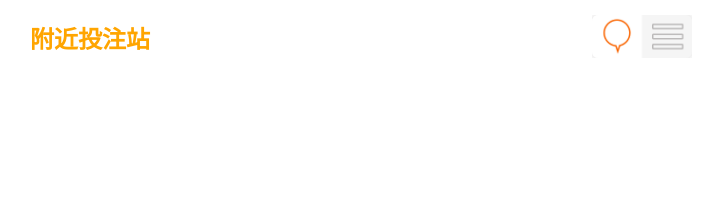
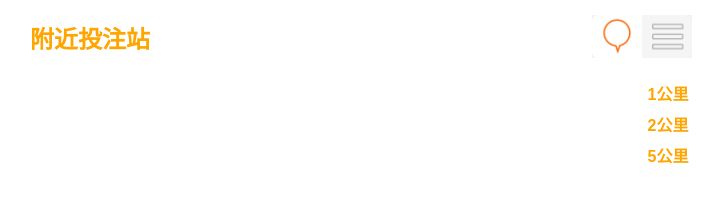
Before and after one commit to Ivan101887/My-map, a plain HTML site: page index.html in a window 1280 px wide. Shown: the whole page, without its empty margins (550-1273 px from the left). Drawn offline with nearby package versions, Linux system fonts and the light colour scheme; some packages are replaced by stand-ins of ours.

Commit message:
剩下distance選單的點擊事件

```diff
--- a/index.html
+++ b/index.html
@@ -30,15 +30,21 @@
 
         </div>
       </div>
+      <!-- here is option selection for distance -->
+      <ul class="dist_select">
+        <li class="dist_opt" id="1"><button class="option" value="1">1公里</button></li>
+        <li class="dist_opt" id="1"><button class="option" value="2">2公里</button></li>
+        <li class="dist_opt" id="1"><button class="option" value="5">5公里</button></li>
+      </ul>
     </div>
     <!-- here is list for station -->
     <ul>
       <li>
         <div class="l-container" style="display: none;">
-
         </div>
       </li>
     </ul>
+
 
     <script src="https://maps.googleapis.com/maps/api/js?key=AIzaSyAsLqHl6vxbCi8UQq6Z6VD9xZjWf1RRmHs&callback=initMap"
       async></script>
--- a/index.js
+++ b/index.js
@@ -2,20 +2,37 @@ let markerList = []
 let shopList = [];
 let myLat, myLng, map;
 let slicker;
+let chosen = 1;
+
 
 //onload function
 async function initMap() {
     await locateUsers().then();//根據裝置定位使用者位置
-    await postTarget(myLat, myLng, 1);//搜尋所在位置的台灣彩券行
+    await postTarget(myLat, myLng, chosen);//搜尋所在位置的台灣彩券行
     initialMyMap(myLat, myLng);//建立新地圖
     setMarkerOnMap();//標記站點位置
     newInfoCard();//動態產生站點列表
     newSlickCard();//生成輪播元件
     setCarousel();//實作輪播效果
     document.querySelector('.d-mode').onclick = () => { switchShow() }//切換顯示模式
-
+    // listenSelect();
 }
 
+
+async function listenSelect() {
+    document.querySelector('.dist_select').onclick = (e) => {
+        console.log("Success on listening")
+        chosen = e.target.value;
+        console.log(chosen)
+        initMap();
+        // postTarget(myLat, myLng, chosen);//搜尋所在位置的台灣彩券行
+        // setMarkerOnMap();//標記站點位置
+        // newInfoCard();//動態產生站點列表
+        // newSlickCard();//生成輪播元件
+        $('.slick').slick('unslick');
+        // setCarousel();//實作輪播效果
+    }
+}
 function locateUsers() {
     return new Promise((resolve, reject) => {
         navigator.geolocation.getCurrentPosition(
@@ -47,6 +64,7 @@ function initialMyMap(latitude, longitude) {
 }
 function setCarousel(params) {
     slicker = $('.slick').slick({
+        arrows: false,
         centerMode: true,
         slidesToShow: 3,
         draggable: true,
@@ -126,6 +144,7 @@ const switchShow = () => {
 }
 //send request to 台彩 api
 async function postTarget(lat, lng, dis) {
+    shopList = []
     const url = `https://smuat.megatime.com.tw/taiwanlottery/api/Home/Station`
     let request = {
         method: "POST",
@@ -137,7 +156,7 @@ async function postTarget(lat, lng, dis) {
         body: JSON.stringify({
             "lat": lat,
             "lon": lng,
-            "distance": dis
+            "distance": dis,
         })
     }
     await fetch(url, request)
@@ -154,6 +173,7 @@ async function postTarget(lat, lng, dis) {
 }
 let newInfoCard = (lat, lng) => {
     const origin = document.querySelector('.l-container')
+    origin.innerHTML = ""
     for (let shop of shopList) {
         const url = "http://www.google.com/maps/dir/" + lat + "," + lng + "/" + shop.address
         const item = `<div class="l-box">
@@ -180,6 +200,7 @@ let newInfoCard = (lat, lng) => {
 
 let newSlickCard = () => {
     const origin = document.querySelector('.slick')
+    origin.innerHTML = ""
     for (let shop of shopList) {
         const url = "http://www.google.com/maps/dir/" + lat + "," + lng + "/" + shop.address
         const item = `<div class="box">
--- a/style.css
+++ b/style.css
@@ -133,3 +133,37 @@ a{
   font-weight: bold;
   font-size: 17px;
 }
+
+
+    ul.dist_select {
+        width:50px;
+        list-style: none;
+        position: absolute;
+        top: 8%;
+        right:3%;
+    }
+
+    ul.dist_select li {
+        margin: 0;
+        white-space: nowrap;
+        padding-bottom: 5px;
+    }
+    .option{
+      border: none;
+      background-color: rgb(255, 255, 255);
+      color:orange;
+      font-size: 16px;
+      font-weight: bold ;
+
+    }
+
+    ul.dist_select > li:last-child {
+        border-right: none;
+    }
+
+    .option:hover{
+      background-color: rgba(228, 124, 6, 0.85);
+      color: #fff;
+      font-size: 18px;
+
+    }
```
